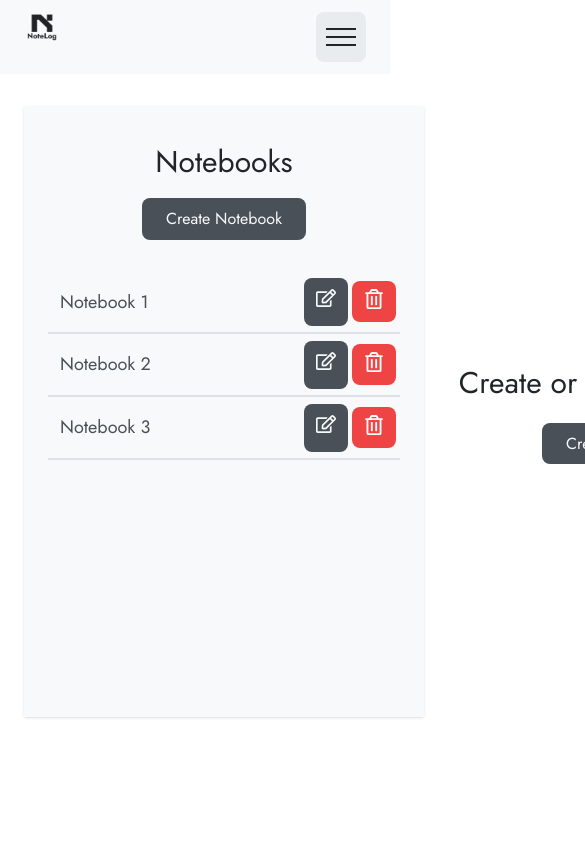
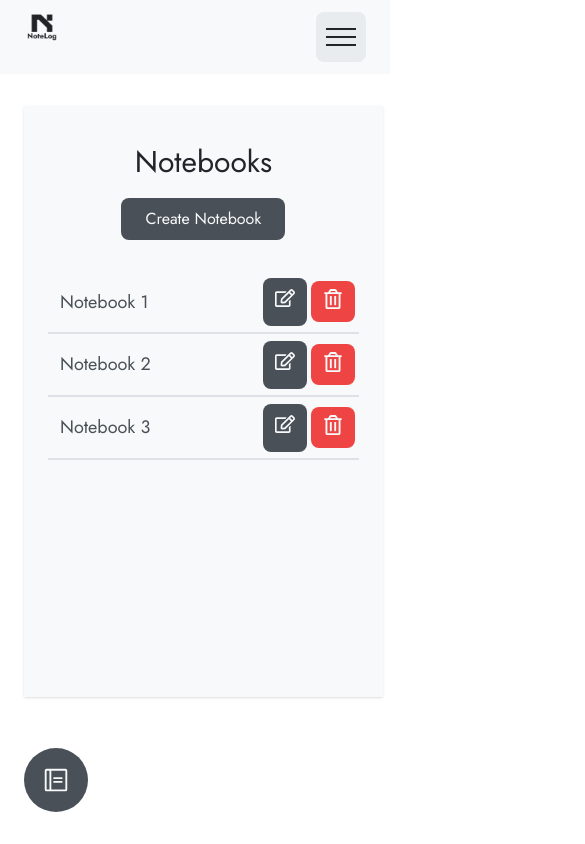
Before and after one commit to shariult/note-log-reactjs, a React (Create React App) app: page /notebook in a window 390 px wide. Shown: the top 844 px of the page, 585 px wide, since content can reach past the window. Built offline with nearby package versions, Linux system fonts and the light colour scheme.

Commit message:
make all pages responsive

```diff
--- a/src/components/Note/NoteShow.module.scss
+++ b/src/components/Note/NoteShow.module.scss
@@ -1,5 +1,4 @@
 .note {
-  grid-column: 2 / span 2;
   width: 100%;
   padding: var(--space-24);
   &__title {
--- a/src/components/Notebook/NotebookAside.jsx
+++ b/src/components/Notebook/NotebookAside.jsx
@@ -6,7 +6,7 @@ import LinkAnchor from "../ui/LinkAnchor";
 
 import styles from "./NotebookAside.module.scss";
 
-function NotebookAside() {
+function NotebookAside(props) {
   return (
     <aside className={styles["notebook"]}>
       <div className={styles["notebook__header"]}>
@@ -16,7 +16,10 @@ function NotebookAside() {
         </LinkAnchor>
       </div>
       <ul className={styles["notebook__list"]}>
-        <li className={styles["notebook__item"]}>
+        <li
+          className={styles["notebook__item"]}
+          onClick={props.onNotebookToggle}
+        >
           <LinkAnchor
             to="/notebook/someId/note"
             className={styles["notebook__link"]}
@@ -38,7 +41,10 @@ function NotebookAside() {
             </Button>
           </div>
         </li>
-        <li className={styles["notebook__item"]}>
+        <li
+          className={styles["notebook__item"]}
+          onClick={props.onNotebookToggle}
+        >
           <LinkAnchor
             to="/notebook/someId/note"
             className={styles["notebook__link"]}
@@ -60,7 +66,10 @@ function NotebookAside() {
             </Button>
           </div>
         </li>
-        <li className={styles["notebook__item"]}>
+        <li
+          className={styles["notebook__item"]}
+          onClick={props.onNotebookToggle}
+        >
           <LinkAnchor
             to="/notebook/someId/note"
             className={styles["notebook__link"]}
--- a/src/components/Notebook/NotebookAside.module.scss
+++ b/src/components/Notebook/NotebookAside.module.scss
@@ -1,9 +1,17 @@
+@use "../../assets/scss/abstracts/" as *;
+
 .notebook {
-  min-width: 40rem;
+  width: 60rem;
+  min-height: 70vh;
   margin-right: var(--space-12);
   padding: var(--space-32) var(--space-24);
   background-color: var(--gray-50);
   box-shadow: var(--shadow-s);
+  position: absolute;
+  z-index: 2;
+  @include responsive(800) {
+    width: 92%;
+  }
   &__header {
     display: flex;
     justify-content: center;
--- a/src/components/Notebook/NotebookHome.module.scss
+++ b/src/components/Notebook/NotebookHome.module.scss
@@ -1,5 +1,4 @@
 .notebook-msg {
-  grid-column: 2 / span 2;
   width: 100%;
   display: flex;
   flex-direction: column;
--- a/src/components/Notebook/NotebookShow.module.scss
+++ b/src/components/Notebook/NotebookShow.module.scss
@@ -1,8 +1,16 @@
+@use "../../assets/scss/abstracts/" as *;
+
 .note {
-  min-width: 40rem;
+  width: 60rem;
+  min-height: 70vh;
   padding: var(--space-32) var(--space-24);
   background-color: var(--gray-200);
   box-shadow: var(--shadow-s);
+  position: absolute;
+  z-index: 1;
+  @include responsive(800) {
+    width: 92%;
+  }
   &__header {
     display: flex;
     justify-content: center;
--- a/src/components/ui/Button.jsx
+++ b/src/components/ui/Button.jsx
@@ -26,6 +26,8 @@ function Button(props) {
     ? `${buttonClass} ${props.className}`
     : buttonClass;
 
+  console.log(allClasses);
+
   return (
     <button className={allClasses} onClick={props.onClick}>
       {props.children}
--- a/src/pages/NotebookLayout.jsx
+++ b/src/pages/NotebookLayout.jsx
@@ -1,18 +1,38 @@
 import React from "react";
 import { Outlet } from "react-router-dom";
+import { useSelector, useDispatch } from "react-redux";
+import { uiActions } from "../store/uiSlice";
 
+import Button from "../components/ui/Button";
 import Navbar from "../components/layout/Navbar";
-import Homepage from "./Homepage";
 import NotebookAside from "../components/Notebook/NotebookAside";
 
+import { PiNotebook } from "react-icons/pi";
 import styles from "./NotebookLayout.module.scss";
 
 function NotebookLayout() {
+  const uiState = useSelector((state) => state.uiState);
+  const dispatch = useDispatch();
+
+  function notebookToggleHandler() {
+    dispatch(uiActions.toggleNotebookState());
+  }
+
+  console.log(uiState);
+
   return (
     <>
       <Navbar />
       <div className={`container ${styles["main"]}`}>
-        <NotebookAside />
+        {uiState.isNotebookOpen && (
+          <NotebookAside onNotebookToggle={notebookToggleHandler} />
+        )}
+        <Button
+          className={styles["notebook-toggle"]}
+          onClick={notebookToggleHandler}
+        >
+          <PiNotebook />
+        </Button>
         <Outlet />
       </div>
     </>
--- a/src/pages/NotebookLayout.module.scss
+++ b/src/pages/NotebookLayout.module.scss
@@ -1,6 +1,19 @@
 .main {
-  display: grid;
-  grid-template-columns: repeat(2, minmax(40rem, min-content)) 1fr;
+  display: flex;
   min-height: 80vh;
   padding: var(--space-32) 0;
 }
+
+.notebook-toggle {
+  width: 6.4rem;
+  height: 6.4rem;
+  display: flex;
+  justify-content: center;
+  align-items: center;
+  padding: 0;
+  border-radius: 50%;
+  font-size: var(--size-30);
+  position: fixed;
+  bottom: var(--space-32);
+  z-index: 81;
+}
--- a/src/store/uiSlice.js
+++ b/src/store/uiSlice.js
@@ -2,6 +2,7 @@ import { createSlice } from "@reduxjs/toolkit";
 
 const initialState = {
   isModalOpen: false,
+  isNotebookOpen: true,
 };
 
 const uiSlice = createSlice({
@@ -11,6 +12,9 @@ const uiSlice = createSlice({
     toggleModalState: function (prevState, action) {
       prevState.isModalOpen = !prevState.isModalOpen;
     },
+    toggleNotebookState: function (prevState, action) {
+      prevState.isNotebookOpen = !prevState.isNotebookOpen;
+    },
   },
 });
 const uiActions = uiSlice.actions;
```
